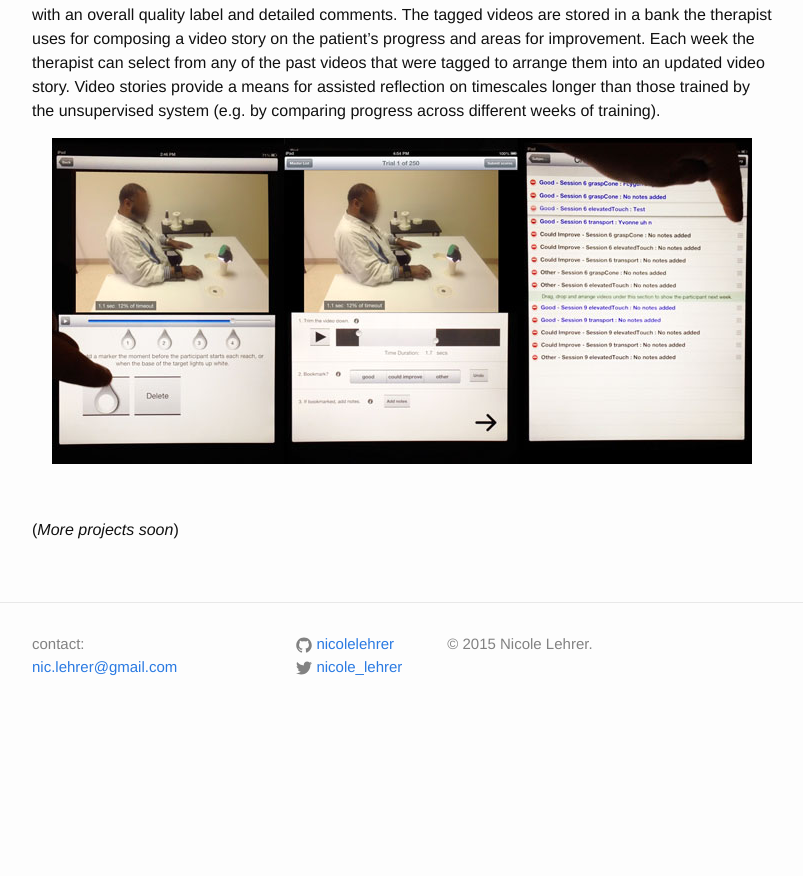
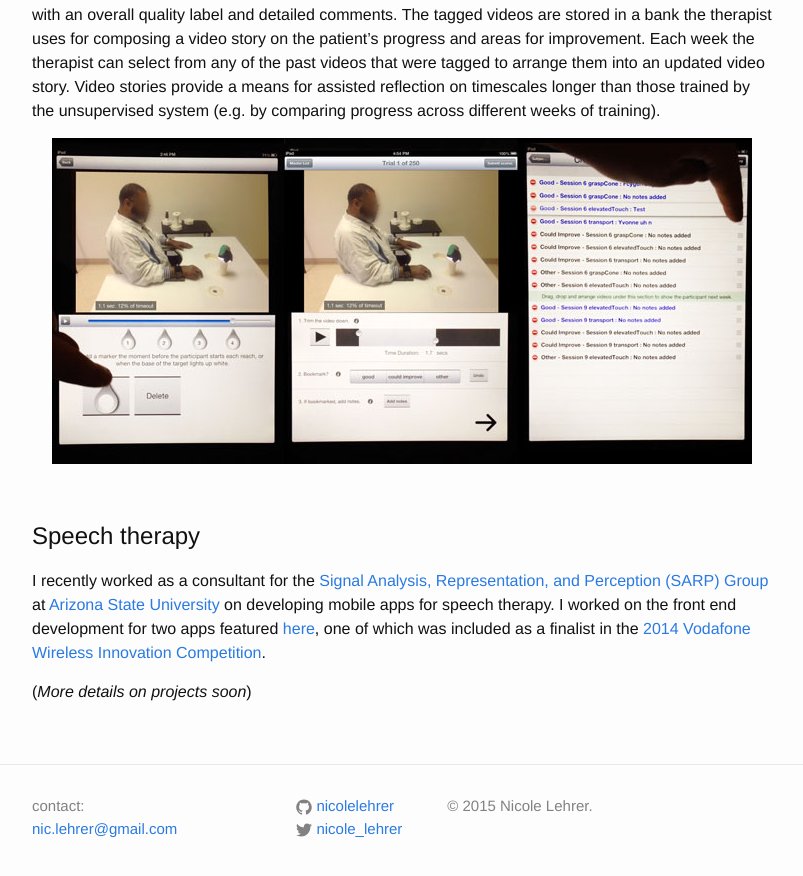
Before and after one commit to nicolelehrer/nicolelehrer.github.io, a Jekyll site: the page built from zProjects.md, in a window 1280 px wide and 900 px high, scrolled down 3012 px. Shown: the top 876 px of the window, without its empty margins (238-1041 px from the left). Built offline with Jekyll 4.4.1, drawn with Linux system fonts in a browser that asks for light colours; before the commit the page ends 3750 px from its top, so only the background shows below that.

Commit message:
moved speech therapy consulting to projects with some links

```diff
--- a/zProjects.md
+++ b/zProjects.md
@@ -72,4 +72,11 @@ A compositional framework that provides an overall approach to using the interdi
 
 <br/>
 
-(*More projects soon*)
+
+Speech therapy
+=========================
+
+I recently worked as a consultant for the <a href="https://chs.asu.edu/research/human-cognition/signal-analysis-representation-and-perception-sarp-laboratory">Signal Analysis, Representation, and Perception (SARP) Group</a> at <a href="http://www.asu.edu">Arizona State University</a> on developing mobile apps for speech therapy. I worked on the front end development for two apps featured [here](http://auralanalytics.com/#vita), one of which was included as a finalist in the [2014 Vodafone Wireless Innovation Competition](http://vodafone-us.com/wireless-innovation-project/past-competitions/2014/2014-finalists/).
+
+
+(*More details on projects soon*)
```
